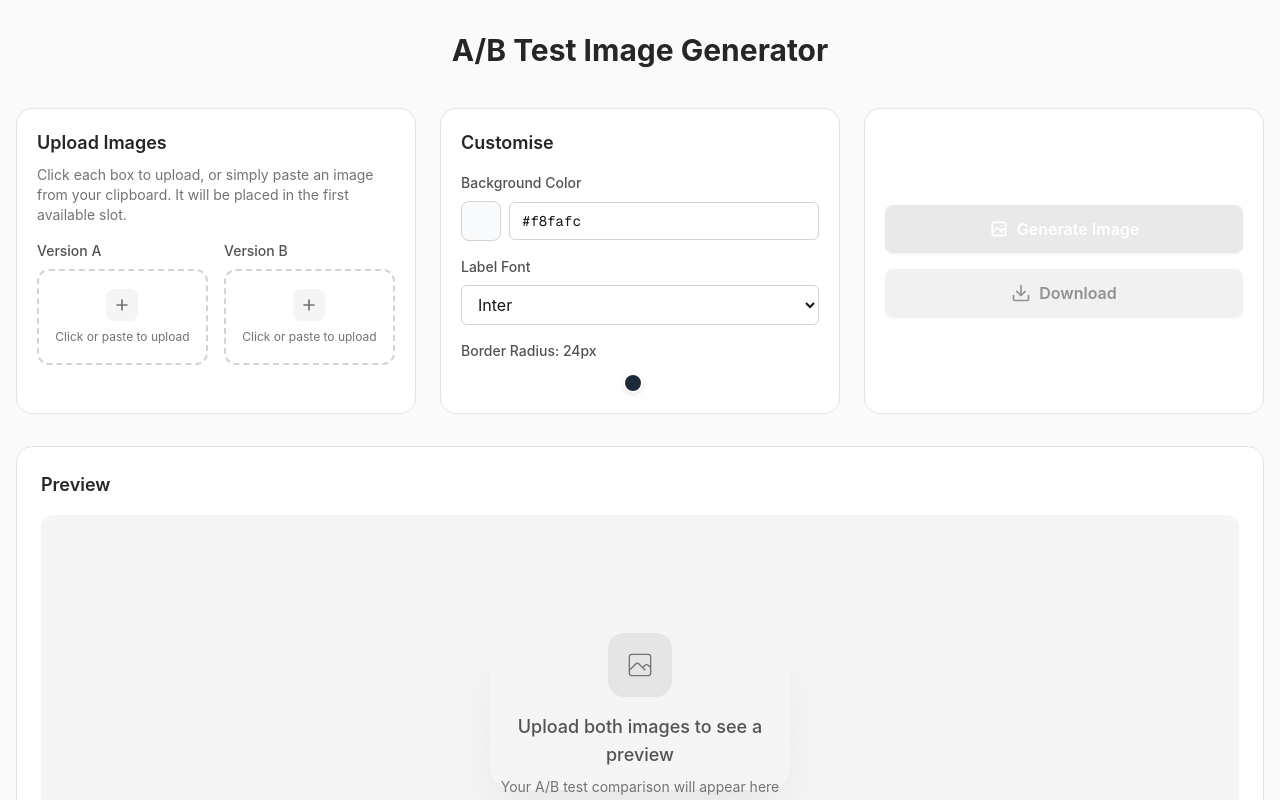
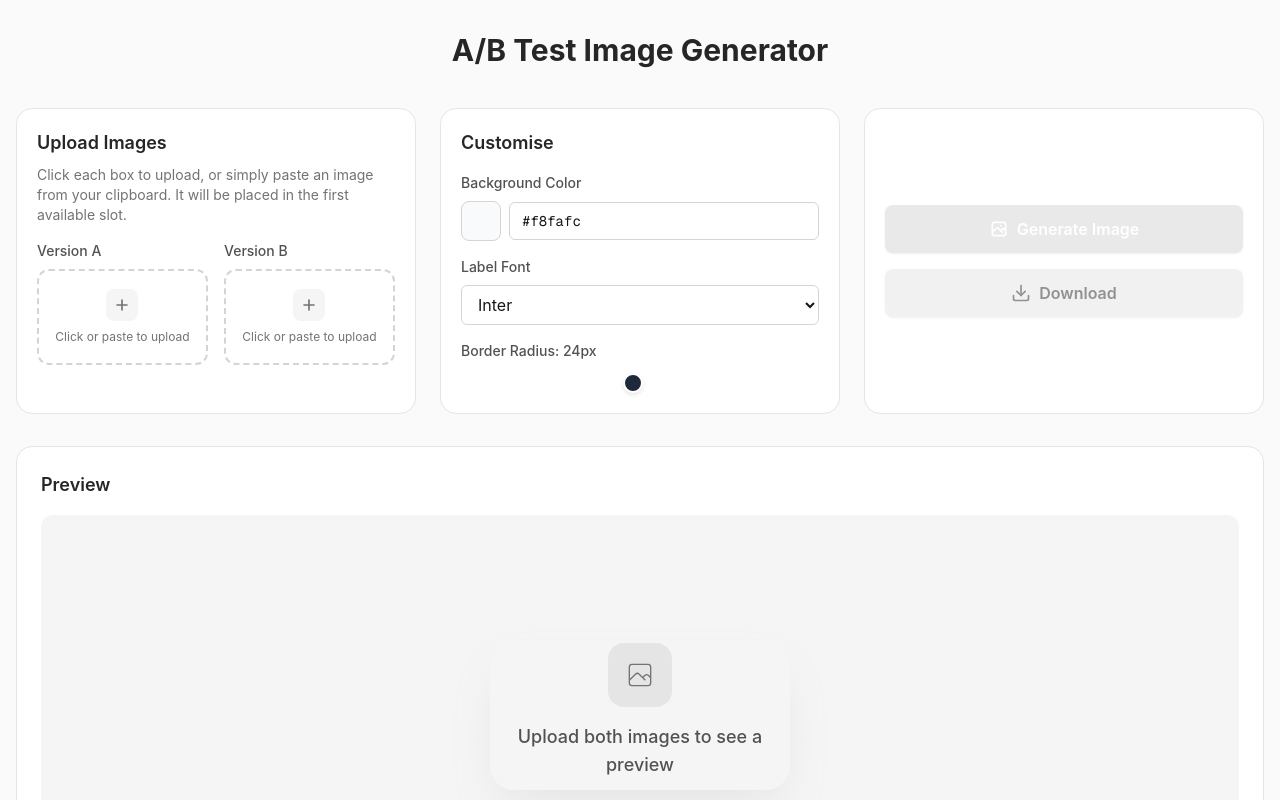
Before and after one commit to hanzalahwaheed/ab-img-gen, a Next.js app: page / in a window 1280 px wide. Shown: the top 800 px of the page. Built offline with nearby package versions, Linux system fonts and the light colour scheme.

Commit message:
fix: rm text

```diff
--- a/src/app/page.tsx
+++ b/src/app/page.tsx
@@ -407,9 +407,6 @@ export default function ABImageGenerator() {
                         <p className="text-neutral-600 dark:text-neutral-400 text-lg font-medium mb-2">
                           Upload both images to see a preview
                         </p>
-                        <p className="text-neutral-500 dark:text-neutral-500 text-sm">
-                          Your A/B test comparison will appear here
-                        </p>
                       </div>
                     </div>
                   ) : null}
```
